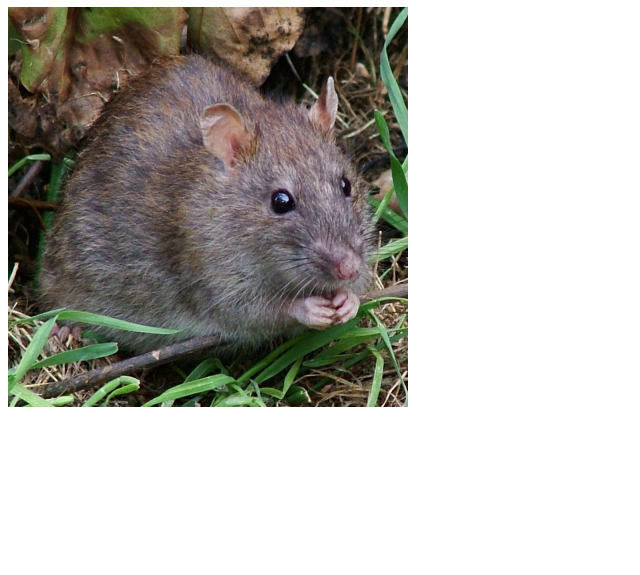
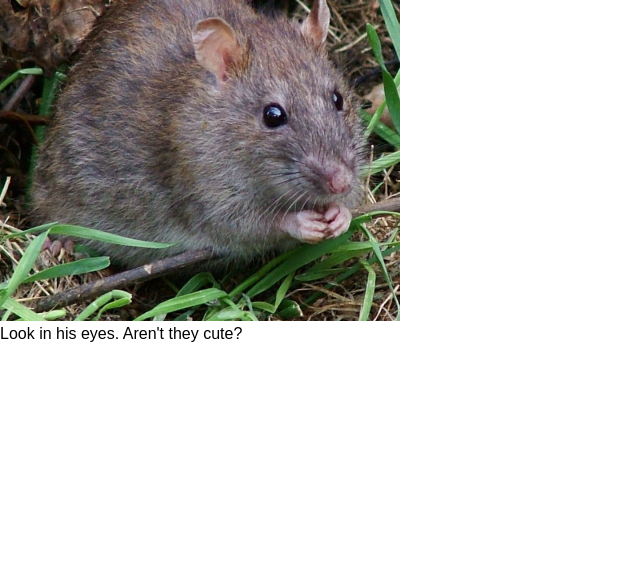
Before and after one commit to pikuch/MiceFacts, a plain HTML site: page index.html in a window 1280 px wide. Shown: the part 225-800 px from the top of the page, without its empty margins (0-640 px from the left). Drawn offline with Linux system fonts and the light colour scheme.

Commit message:
Remove default margins from elements

```diff
--- a/css/styles.css
+++ b/css/styles.css
@@ -1,3 +1,4 @@
 * {
     font-family: Arial, Helvetica, sans-serif;
+    margin: 0px;
 }
--- a/index.html
+++ b/index.html
@@ -34,7 +34,10 @@
 
     <div class="content">
         <h1>Welcome to the mice facts site!</h1>
-        <img class="welcomeImage" src="img/welcomeImage.jpg" width="400" height="400" alt="a mouse"/>
+        <figure>
+            <img class="welcomeImage" src="img/welcomeImage.jpg" width="400" height="400" alt="a mouse" />
+            <figcaption>Look in his eyes. Aren't they cute?</figcaption>
+        </figure>
     </div>
 
 </body>
```
